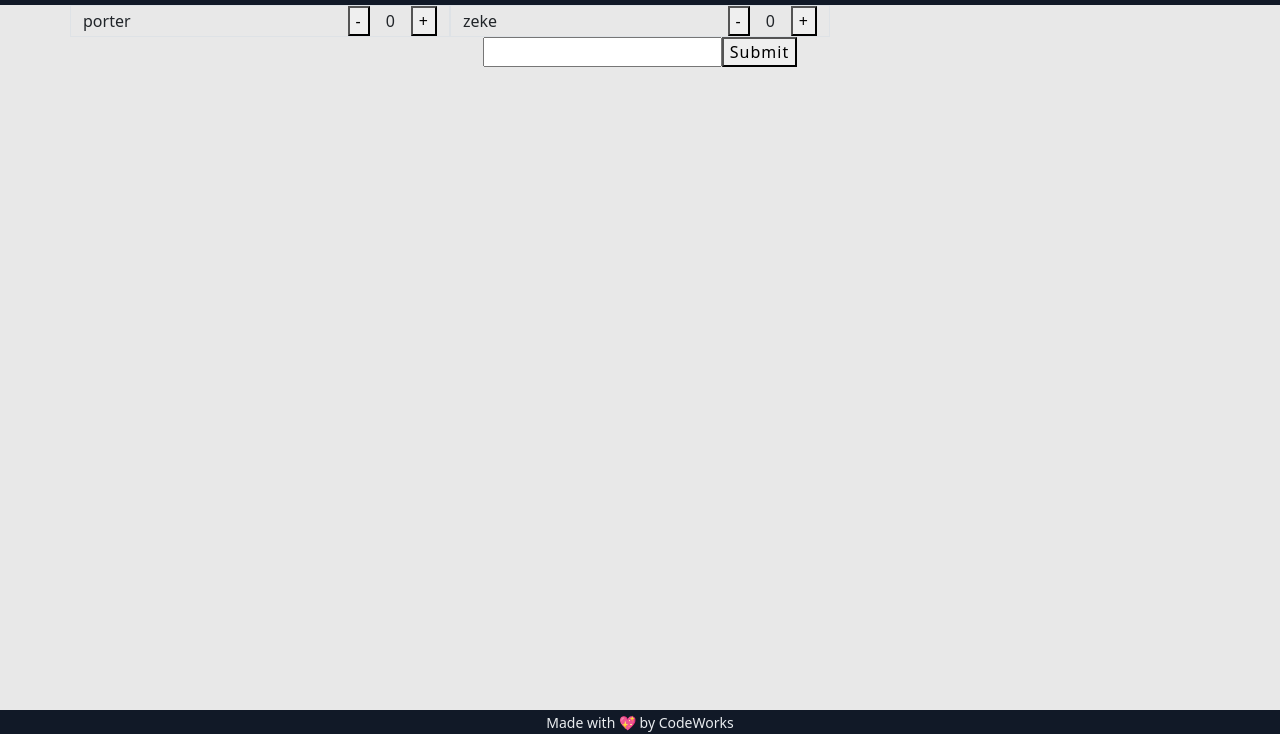
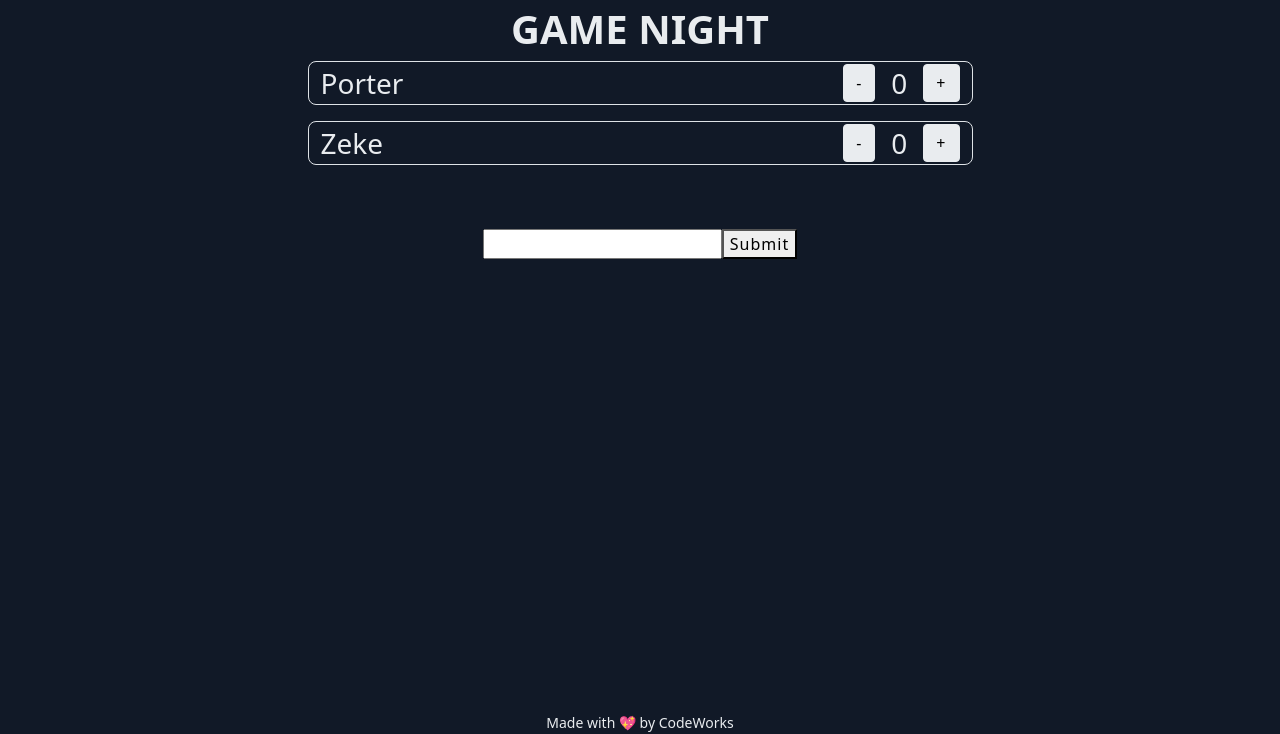
Before and after one commit to Porter12346/game-night-score-board, a website with bundled scripts: page index.html in a window 1280 px wide. Shown: the part 66-800 px from the top of the page. Built offline with nearby package versions, Linux system fonts and the light colour scheme; a script that the page names is missing.

Commit message:
style 😎

```diff
--- a/app/controllers/playerController.js
+++ b/app/controllers/playerController.js
@@ -35,12 +35,12 @@ export class PlayerController {
         let playerCardsHTML = ''
         const players = AppState.players
         players.forEach((player) => {
-            playerCardsHTML += /*HTML*/ `<div class="col-12 col-md-4 d-flex justify-content-between align-items-center border">
-            <p class="mb-0">${player.name}</p>
+            playerCardsHTML += /*HTML*/ `<div class="col-12 col-md-7 d-flex justify-content-between align-items-center border mb-3 rounded-3">
+            <p class="mb-0 text-capitalize">${player.name}</p>
             <div class="d-flex gap-3 align-items-center">
-            <button onclick="app.PlayerController.decrementScore('${player.name}')">-</button>
+            <button onclick="app.PlayerController.decrementScore('${player.name}')" class="btn btn-light rounded-1">-</button>
             <p class="mb-0">${player.score}</p>
-            <button onclick="app.PlayerController.incrementScore('${player.name}')">+</button>
+            <button onclick="app.PlayerController.incrementScore('${player.name}')" class="btn btn-light rounded-1">+</button>
             </div></div>`
         });
         playerCards.innerHTML = playerCardsHTML
--- a/index.html
+++ b/index.html
@@ -39,22 +39,25 @@
   </header>
 
   <!-- SECTION -->
-  <main>
+  <main class="bg-dark text-light">
 
     <section>
+      <div>
+        <h1 class="fw-bold text-center">GAME NIGHT</h1>
+      </div>
       <div class="container">
-        <div class="row" id="playerCardArea">
+        <div class="row align-items-center justify-content-center fs-3" id="playerCardArea">
 
         </div>
       </div>
     </section>
 
-    <form onsubmit="app.PlayerController.addPlayer()" class="d-flex align-items-center justify-content-center">
+    <form onsubmit="app.PlayerController.addPlayer()" class="d-flex align-items-center justify-content-center mt-5">
       <input name="playerName" id="playerName" type="text" required>
       <button type="submit">submit</button>
     </form>
 
-    <section id="router-view">
+    <section id="router-view" class="bg-dark">
       <!-- primary viewport -->
     </section>
 
```
